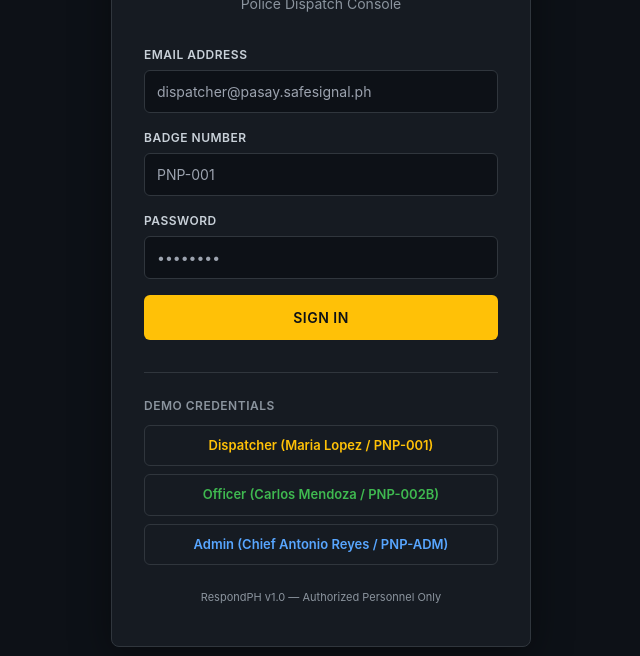
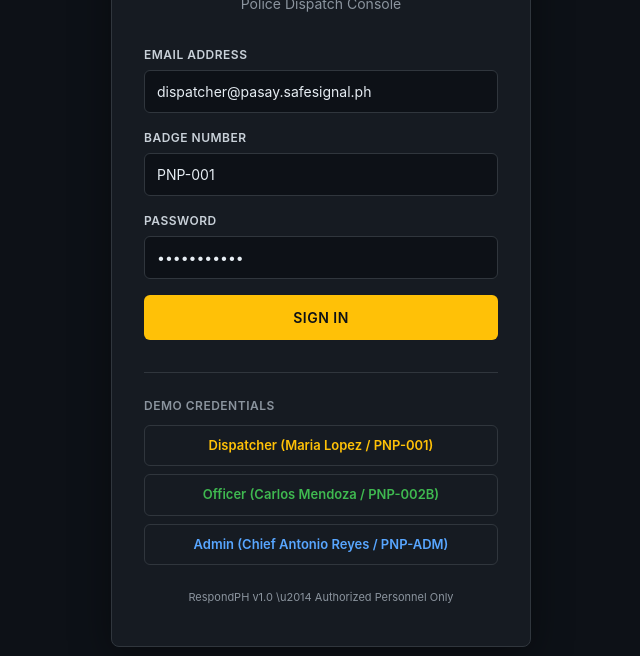
Before and after one commit to renzmichaelb396-coder/safesignal-ph, a React (Vite) app: page /dispatch/login in a window 1280 px wide. Shown: the part 214-870 px from the top of the page, without its empty margins (319-959 px from the left). Built offline with nearby package versions, Linux system fonts and the light colour scheme.

Commit message:
fix: pre-fill dispatcher demo credentials + route officer to /officer

```diff
--- a/src/pages/dispatch/DispatchLogin.tsx
+++ b/src/pages/dispatch/DispatchLogin.tsx
@@ -3,9 +3,9 @@ import { useLocation } from 'wouter';
 import { useDispatchAuth } from '../../contexts/DispatchAuthContext';
 
 export default function DispatchLogin() {
-  const [email, setEmail] = useState('');
-  const [password, setPassword] = useState('');
-  const [badgeNumber, setBadgeNumber] = useState('');
+  const [email, setEmail] = useState('dispatcher@pasay.safesignal.ph');
+  const [password, setPassword] = useState('password123');
+  const [badgeNumber, setBadgeNumber] = useState('PNP-001');
   const [error, setError] = useState('');
   const [loading, setLoading] = useState(false);
   const [, navigate] = useLocation();
@@ -13,13 +13,14 @@ export default function DispatchLogin() {
 
   const routeByRole = (role: string) => {
     if (role === 'OFFICER') {
-      navigate('/dispatch/officer-dashboard');
+      navigate('/officer');
     } else if (role === 'STATION_ADMIN') {
       navigate('/dispatch/metrics');
     } else {
       navigate('/dispatch');
     }
   };
+
   const handleSubmit = async (e: React.FormEvent) => {
     e.preventDefault();
     setError('');
@@ -55,34 +56,14 @@ export default function DispatchLogin() {
   };
 
   return (
-    <div style={{
-      minHeight: '100vh',
-      display: 'flex',
-      alignItems: 'center',
-      justifyContent: 'center',
-      backgroundColor: '#0d1117',
-      padding: '16px',
-      fontFamily: '-apple-system, BlinkMacSystemFont, "Segoe UI", sans-serif'
-    }}>
-      <div style={{
-        width: '100%',
-        maxWidth: '420px',
-        backgroundColor: '#161b22',
-        border: '1px solid #30363d',
-        borderRadius: '8px',
-        padding: '40px 32px',
-        boxShadow: '0 10px 40px rgba(0,0,0,0.4)'
-      }}>
+    <div style={{ minHeight: '100vh', display: 'flex', alignItems: 'center', justifyContent: 'center', backgroundColor: '#0d1117', padding: '16px', fontFamily: '-apple-system, BlinkMacSystemFont, "Segoe UI", sans-serif' }}>
+      <div style={{ width: '100%', maxWidth: '420px', backgroundColor: '#161b22', border: '1px solid #30363d', borderRadius: '8px', padding: '40px 32px', boxShadow: '0 10px 40px rgba(0,0,0,0.4)' }}>
         <div style={{ textAlign: 'center', marginBottom: '32px' }}>
           <div style={{ marginBottom: '16px', display: 'flex', justifyContent: 'center' }}>
             <img
               src="/pasay-police-badge.svg"
               alt="Pasay City Police"
-              style={{
-                width: '96px',
-                height: 'auto',
-                filter: 'drop-shadow(0 4px 12px rgba(245,158,11,0.4))',
-              }}
+              style={{ width: '96px', height: 'auto', filter: 'drop-shadow(0 4px 12px rgba(245,158,11,0.4))' }}
             />
           </div>
           <h1 style={{ fontSize: '24px', fontWeight: 600, color: '#ffc107', margin: '0 0 8px 0' }}>RespondPH</h1>
@@ -105,6 +86,7 @@ export default function DispatchLogin() {
               onBlur={e => { e.currentTarget.style.borderColor = '#30363d'; }}
             />
           </div>
+
           <div>
             <label style={{ display: 'block', fontSize: '12px', fontWeight: 600, color: '#c9d1d9', marginBottom: '6px', textTransform: 'uppercase', letterSpacing: '0.5px' }}>
               Badge Number
@@ -120,6 +102,7 @@ export default function DispatchLogin() {
               onBlur={e => { e.currentTarget.style.borderColor = '#30363d'; }}
             />
           </div>
+
           <div>
             <label style={{ display: 'block', fontSize: '12px', fontWeight: 600, color: '#c9d1d9', marginBottom: '6px', textTransform: 'uppercase', letterSpacing: '0.5px' }}>
               Password
@@ -128,7 +111,7 @@ export default function DispatchLogin() {
               type="password"
               value={password}
               onChange={e => setPassword(e.target.value)}
-              placeholder="••••••••"
+              placeholder="\u2022\u2022\u2022\u2022\u2022\u2022\u2022\u2022"
               required
               style={{ width: '100%', padding: '10px 12px', fontSize: '14px', backgroundColor: '#0d1117', border: '1px solid #30363d', borderRadius: '6px', color: '#e6edf3', boxSizing: 'border-box' }}
               onFocus={e => { e.currentTarget.style.borderColor = '#ffc107'; }}
@@ -177,8 +160,9 @@ export default function DispatchLogin() {
             Admin (Chief Antonio Reyes / PNP-ADM)
           </button>
         </div>
+
         <p style={{ marginTop: '24px', textAlign: 'center', fontSize: '11px', color: '#8b949e' }}>
-          RespondPH v1.0 — Authorized Personnel Only
+          RespondPH v1.0 \u2014 Authorized Personnel Only
         </p>
       </div>
     </div>
```
